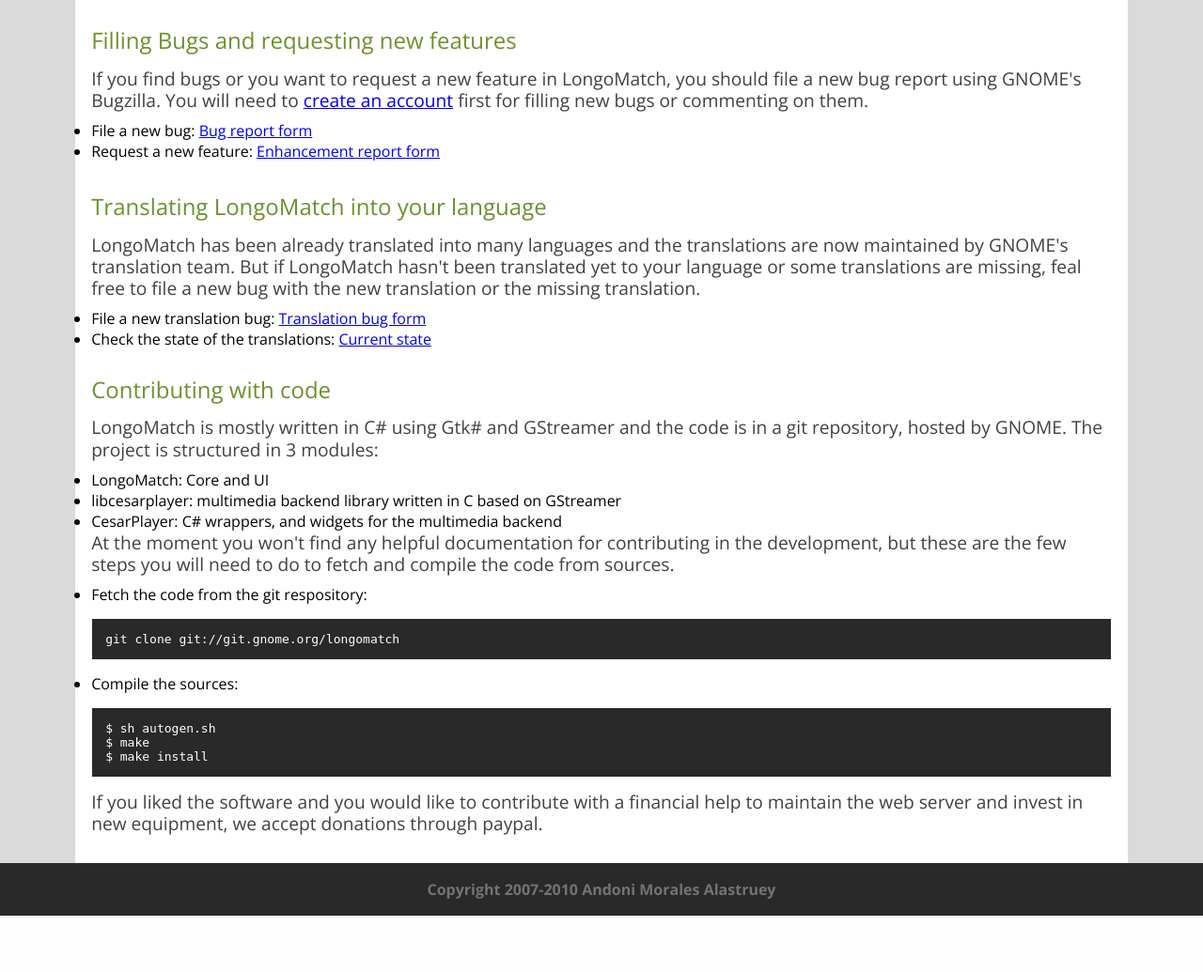
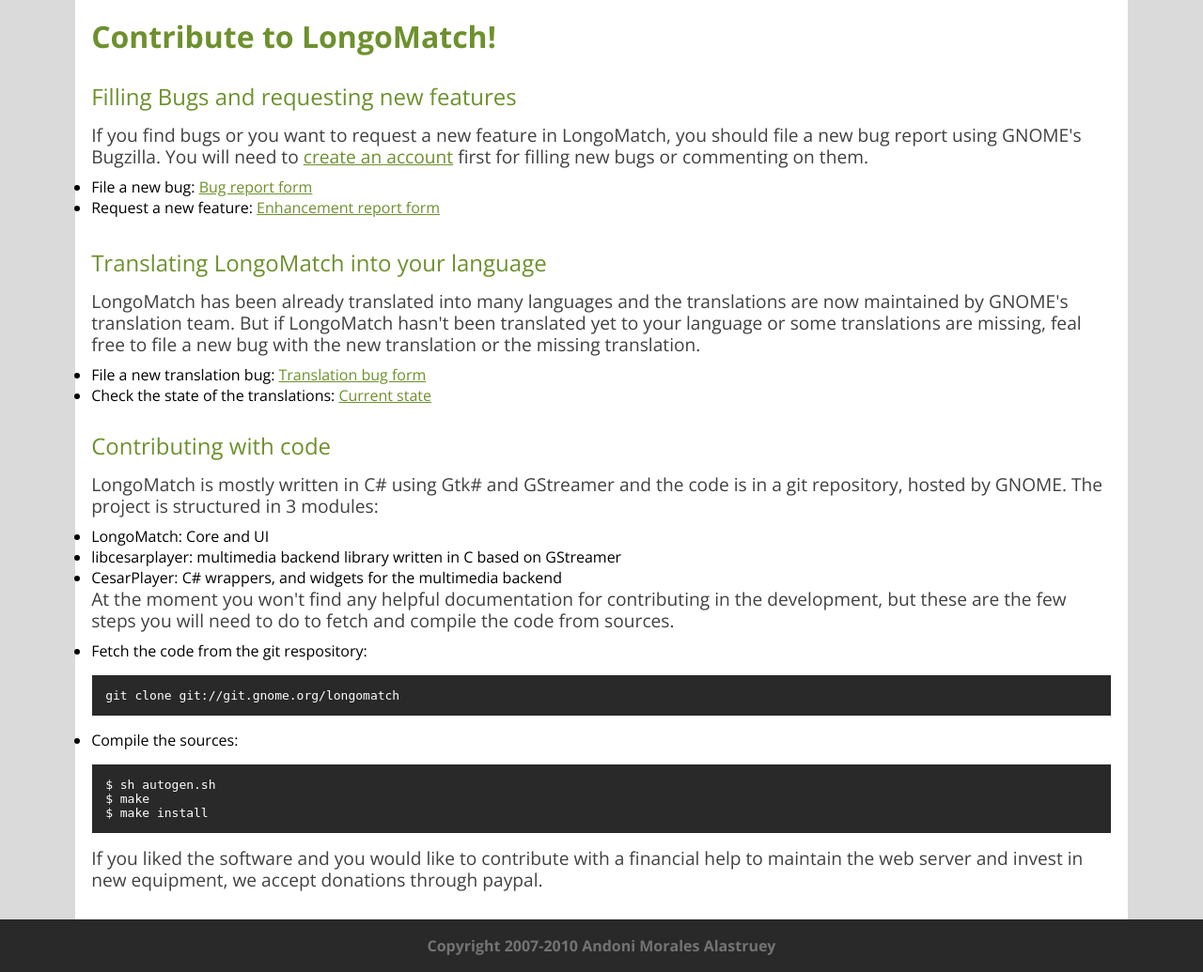
Before and after one commit to ylatuya/LongoMatch-Web, a PHP site: page /contribute.php in a window 1280 px wide. Shown: the part 105-1140 px from the top of the page at 94% size. Before the commit the page ends 1080 px from the top, so only its background shows below. Run offline with PHP 8.4, Linux system fonts and the light colour scheme; some libraries are stand-ins or nearby versions.

Commit message:
Link styles. Closes #8

```diff
--- a/html/contribute.php
+++ b/html/contribute.php
@@ -5,8 +5,8 @@
 <div id="content">
   <div id="container">
     <div id="inner-container" class="no-home">
-
-<h3>Filling Bugs and requesting new features</h3>
+      <h2>Contribute to LongoMatch!</h2>
+      <h3>Filling Bugs and requesting new features</h3>
 
 <p>If you find bugs or you want to request a new feature in LongoMatch, you should file a new bug report using GNOME's Bugzilla. You will need to <a href="https://bugzilla.gnome.org/createaccount.cgi">create an account</a> first for filling new bugs or commenting on them.
 <div id="text-block">
--- a/html/css/styles.css
+++ b/html/css/styles.css
@@ -14,8 +14,10 @@
 h3 { clear: both; font-weight: normal; font-size: 150%; color: #6D912D; margin-top: 2ex; margin-bottom: 1ex; }
 em {  font-style:  normal; font-weight: bold; }
 code { display: block; padding: 2ex; margin-top: 2ex; margin-bottom: 2ex; color: white; background: #292929; border: .5px solid white; }
+a {  color: #6D912D;  }
+a:visited {  color: #85a753;  }
+
 #header { background-color: #333; width: 100%;  height: 105px; }
-
 #logo { float: left; background: url('../img/tira_logo.png') repeat-x; width: 5em; height: 105px; text-align-center; border-right: 1px solid #85a753; }
 #logo img { margin: 10px auto; display: block; }
 
```
